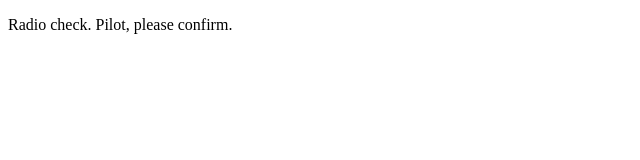
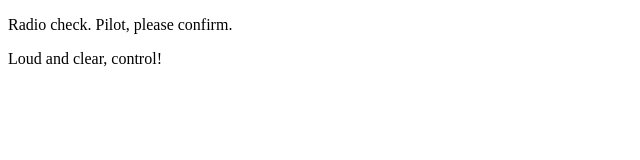
Before and after one commit to oliciaspencepersonal/communication-logg-control, a plain HTML site: page index.html in a window 1280 px wide. Shown: the whole page, without its empty margins (0-640 px from the left). Drawn offline with Linux system fonts and the light colour scheme.

Commit message:
pilot first response

```diff
--- a/index.html
+++ b/index.html
@@ -1,5 +1,6 @@
 <!DOCTYPE html><html>
 <body>
 <p>Radio check. Pilot, please confirm.</p>
+<p>Loud and clear, control!</p>
 </body>
 </html>
```
